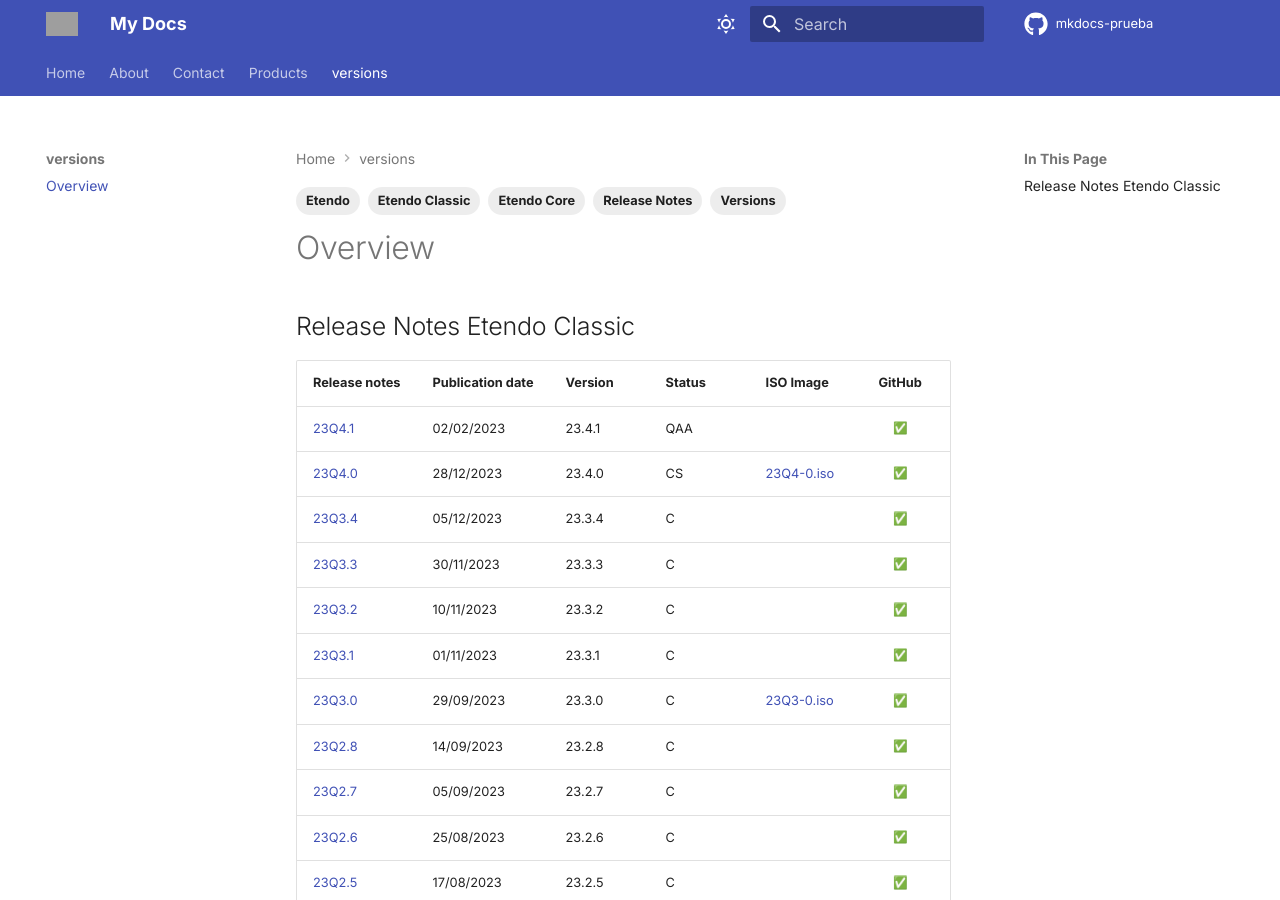
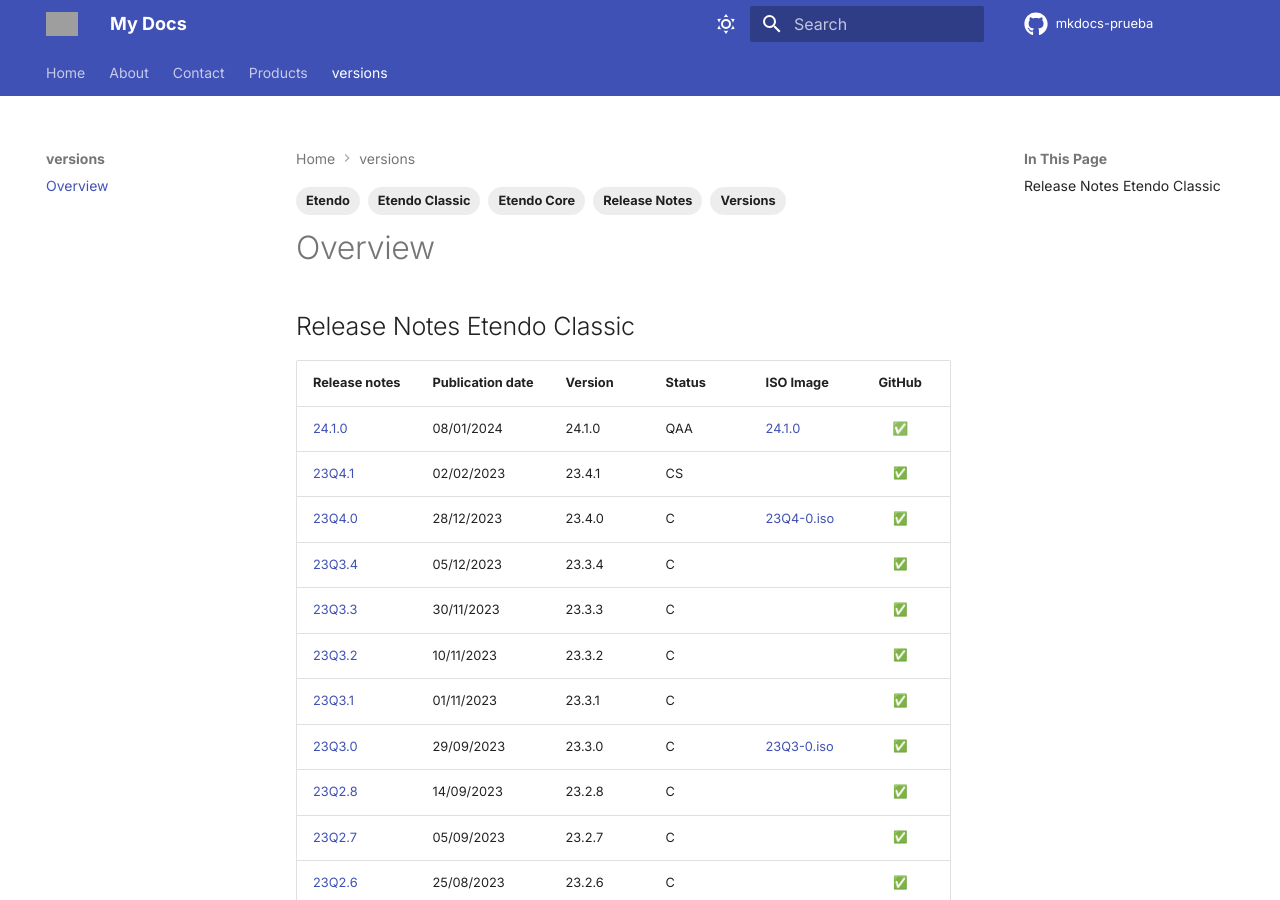
Before and after one commit to facumoyanosmf/mkdocs-prueba, an MkDocs documentation site: the page built from docs/versions/overview.md, in a window 1280 px wide and 900 px high. Built offline with MkDocs 1.6.1 and Material for MkDocs 9.7.7, drawn with Linux system fonts in a browser that asks for light colours; emoji names are drawn with the system emoji font; comment, search, counter and statistics services are not loaded; the version menu is left out; grey boxes are pictures that could not be loaded.

Commit message:
Publish new plugin version: 24.1.0 📄

```diff
--- a/docs/versions/overview.md
+++ b/docs/versions/overview.md
@@ -12,8 +12,9 @@
 
 | Release notes | Publication date | Version | Status | ISO Image | GitHub |
 | ---           | ---              | ---     | ---    | ---       | :---:  |
-| [23Q4.1](../23Q4-1) | 02/02/2023 | 23.4.1 | QAA	| | :white_check_mark:|
-| [23Q4.0](../23Q4-0) | 28/12/2023 | 23.4.0 | CS	| [23Q4-0.iso](https://etendo-appliances.s3.eu-west-1.amazonaws.com/etendo/iso/etendo-23Q4.0.iso) | :white_check_mark:|
+| [24.1.0](https://github.com/facumoyanosmf/mkdocs-prueba/releases/tag/pubished){target="_blank"} | 08/01/2024 | 24.1.0 | QAA | [24.1.0](https://etendo-appliances.s3.eu-west-1.amazonaws.com/etendo/iso/etendo-24.1.0.iso){target="_blank"} | ✅ |
+| [23Q4.1](../23Q4-1) | 02/02/2023 | 23.4.1 | CS	| | :white_check_mark:|
+| [23Q4.0](../23Q4-0) | 28/12/2023 | 23.4.0 | C	| [23Q4-0.iso](https://etendo-appliances.s3.eu-west-1.amazonaws.com/etendo/iso/etendo-23Q4.0.iso) | :white_check_mark:|
 | [23Q3.4](../23Q3-4) | 05/12/2023 | 23.3.4 | C | | :white_check_mark:|
 | [23Q3.3](../23Q3-3) | 30/11/2023 | 23.3.3 | C | | :white_check_mark:|
 | [23Q3.2](../23Q3-2) | 10/11/2023 | 23.3.2 | C	| | :white_check_mark:|
```
